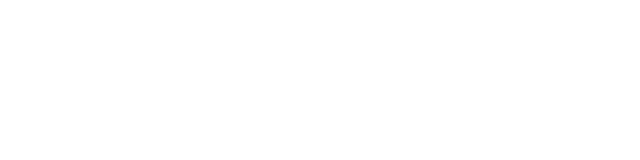
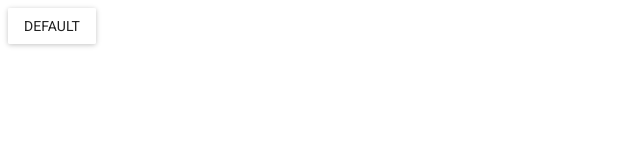
Before and after one commit to bhaktijkoli/Social-Media---ReactJS---HPDF-Task-1, a React (Create React App) app: page / in a window 1280 px wide. Shown: the top 160 px of the page, without its empty margins (0-640 px from the left). Built offline with nearby package versions, Linux system fonts and the light colour scheme.

Commit message:
Added material UI

```diff
--- a/public/index.html
+++ b/public/index.html
@@ -6,6 +6,7 @@
   <meta name="viewport" content="width=device-width, initial-scale=1, shrink-to-fit=no">
   <link rel="manifest" href="%PUBLIC_URL%/manifest.json">
   <link rel="shortcut icon" href="%PUBLIC_URL%/favicon.ico">
+  <link href="https://fonts.googleapis.com/css?family=Roboto" rel="stylesheet">
   <title>Social Media Template</title>
 </head>
 <body>
--- /dev/null
+++ b/src/App.css
@@ -0,0 +1,3 @@
+* {
+  font-family: 'Roboto', sans-serif;
+}
--- a/src/App.js
+++ b/src/App.js
@@ -4,13 +4,17 @@
 import Header from './Components/Header/Header.jsx';
 import Home from './Components/Home/Home.jsx';
 
+import MuiThemeProvider from 'material-ui/styles/MuiThemeProvider';
+
+import './App.css';
+
 class App extends Component {
   render() {
     return (
-      <div className="wrapper">
+      <MuiThemeProvider>
         <Header/>
         <Route exact path="/" component={Home}/>
-      </div>
+      </MuiThemeProvider>
     );
   }
 }
--- a/src/Components/Header/Header.jsx
+++ b/src/Components/Header/Header.jsx
@@ -1,11 +1,13 @@
 import React, { Component } from 'react';
 import { Link } from 'react-router-dom';
+
+import {RaisedButton} from 'material-ui';
 
 class Header extends Component {
   render() {
     return (
     <div>
-
+      <RaisedButton label="Default" />
     </div>
     );
   }
```
Also changed, not shown: public/manifest.json, src/logo.svg (deleted).
